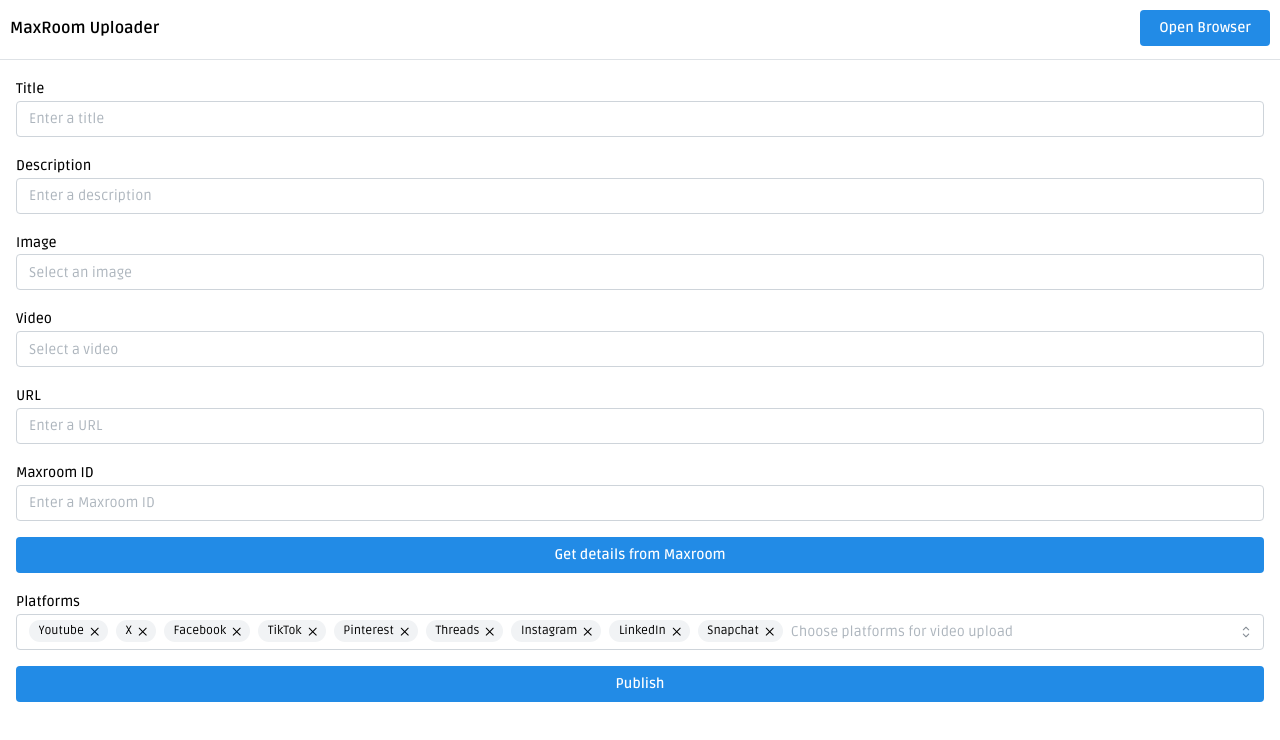
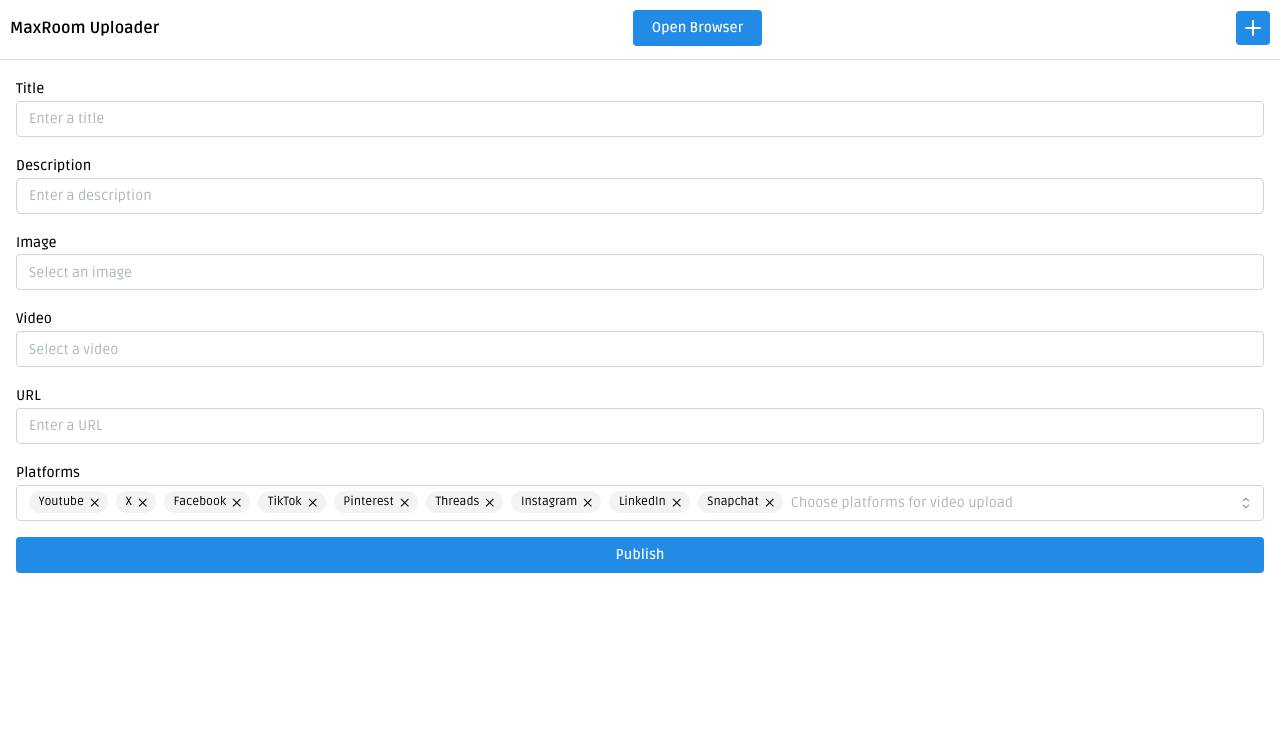
Before and after one commit to MaxRoomOrg/maxroom-uploader, a React app: page /#/ in a window 1280 px wide. Shown: the top 740 px of the page. Built offline with nearby package versions, Linux system fonts and the light colour scheme; the HTML template or start-up script is replaced by a standard one.

Commit message:
feat: Add plus icon support

```diff
--- a/package.json
+++ b/package.json
@@ -1,6 +1,6 @@
 {
   "name": "maxroom-uploader",
-  "version": "1.0.18",
+  "version": "1.0.19",
   "private": true,
   "description": "Maxroom Uploader",
   "repository": "https://github.com/manufac-analytics/social.git",
--- a/src/renderer/components/Header/index.tsx
+++ b/src/renderer/components/Header/index.tsx
@@ -1,4 +1,6 @@
-import { AppShell, Group, Title, Button } from "@mantine/core";
+import { useAppContext } from "../../context";
+import { AppShell, Group, Title, Button, ActionIcon } from "@mantine/core";
+import { IconMinus, IconPlus } from "@tabler/icons-react";
 import React from "react";
 
 const handleOpen = () => {
@@ -13,6 +15,8 @@ const handleOpen = () => {
 };
 
 export function Header(): React.JSX.Element {
+  const { isVisible, toggleVisibility } = useAppContext();
+
   return (
     <AppShell.Header p="xs">
       <Group justify="space-between" align="center">
@@ -20,6 +24,9 @@ export function Header(): React.JSX.Element {
         <Group wrap="nowrap">
           <Button onClick={handleOpen}>Open Browser</Button>
         </Group>
+        <ActionIcon size="lg" onClick={toggleVisibility}>
+          {isVisible === true ? <IconMinus /> : <IconPlus />}
+        </ActionIcon>
       </Group>
     </AppShell.Header>
   );
--- a/src/renderer/components/VideoPublishForm/index.tsx
+++ b/src/renderer/components/VideoPublishForm/index.tsx
@@ -6,6 +6,7 @@ import {
 } from "./utils";
 import { VideoDetailsSchema } from "../../../schemas";
 import { MediaType, OGTag, Platform } from "../../../utils";
+import { useAppContext } from "../../context";
 import { Button, MultiSelect, Stack, TextInput } from "@mantine/core";
 import { useForm, zodResolver } from "@mantine/form";
 import { useCallback, useEffect, useState } from "react";
@@ -44,6 +45,7 @@ export function VideoPublishForm(): JSX.Element {
   const [isFetching, setIsFetching] = useState(false);
   const [isDownloading, setIsDownloading] = useState(false);
   const [platforms, setPlatforms] = useState<Platform[]>(Object.values(Platform));
+  const { isVisible } = useAppContext();
 
   const handleSelect = (mediaType: MediaType) => {
     window.electronAPI
@@ -164,6 +166,8 @@ export function VideoPublishForm(): JSX.Element {
           label={VideoDetailsFormLabels.url}
           placeholder={VideoDetailsFormPlaceholders.url}
         />
+        {isVisible === true ? (
+          <>
             <TextInput
               {...getInputProps(VideoDetailsFormNames.maxroomID)}
               key={key(VideoDetailsFormNames.maxroomID)}
@@ -184,7 +188,8 @@ export function VideoPublishForm(): JSX.Element {
             >
               Get details from Maxroom
             </Button>
-
+          </>
+        ) : null}
         <MultiSelect
           data={Object.entries(Platform).map(([label, value]) => {
             return {
--- /dev/null
+++ b/src/renderer/context/index.tsx
@@ -0,0 +1,29 @@
+import { useToggle } from "@mantine/hooks";
+import { useContext, useMemo, createContext } from "react";
+import type { PropsWithChildren, JSX } from "react";
+
+interface AppContextProps {
+  isVisible: boolean;
+  toggleVisibility?: () => void;
+}
+
+const AppContext = createContext<AppContextProps>({
+  isVisible: false,
+});
+
+export const useAppContext = () => {
+  return useContext(AppContext);
+};
+
+export function AppProvider({ children }: PropsWithChildren): JSX.Element {
+  const [isVisible, toggleVisibility] = useToggle();
+
+  const value = useMemo<AppContextProps>(() => {
+    return {
+      isVisible,
+      toggleVisibility,
+    };
+  }, [isVisible, toggleVisibility]);
+
+  return <AppContext.Provider value={value}>{children}</AppContext.Provider>;
+}
```
Also changed, not shown: src/renderer/index.tsx (+7 -4 lines). Lines whose indentation alone changed are shown as unchanged.
